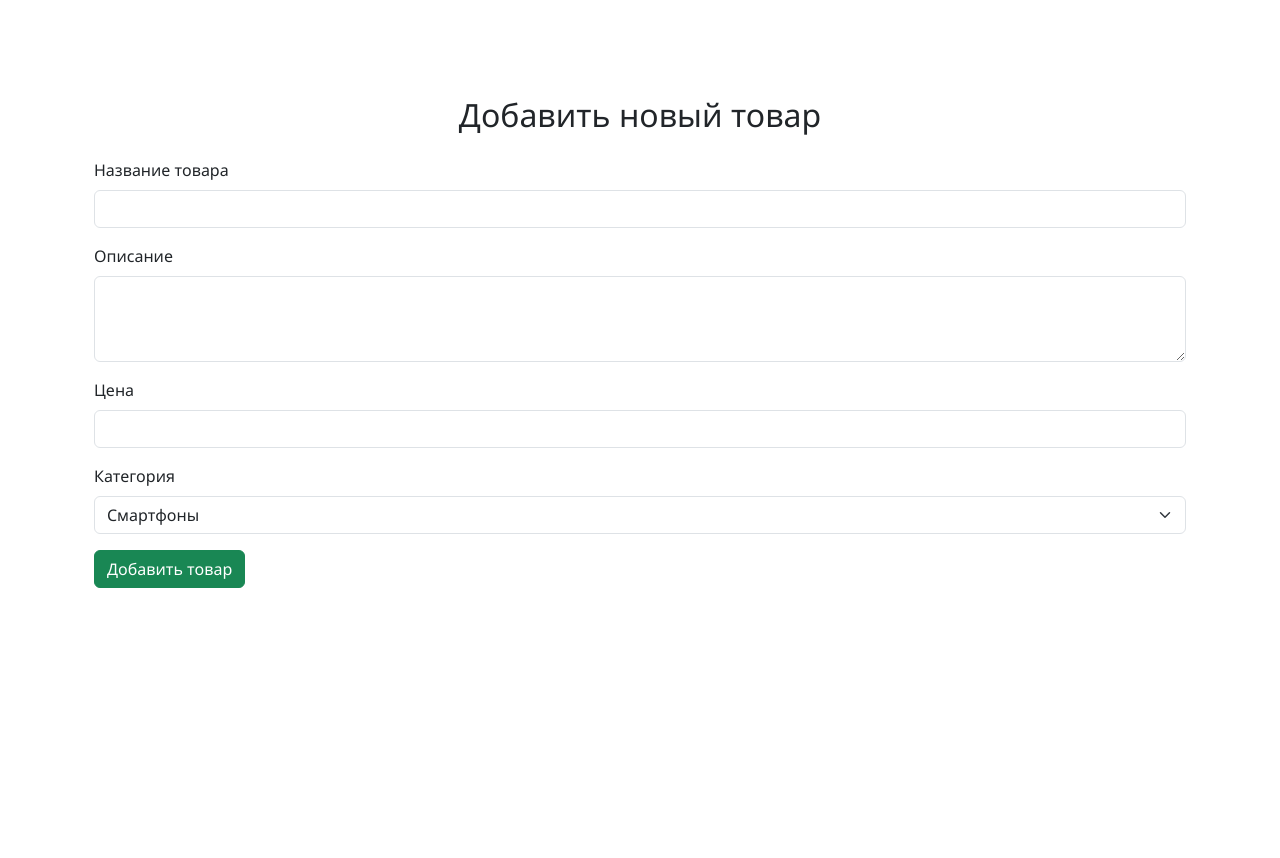
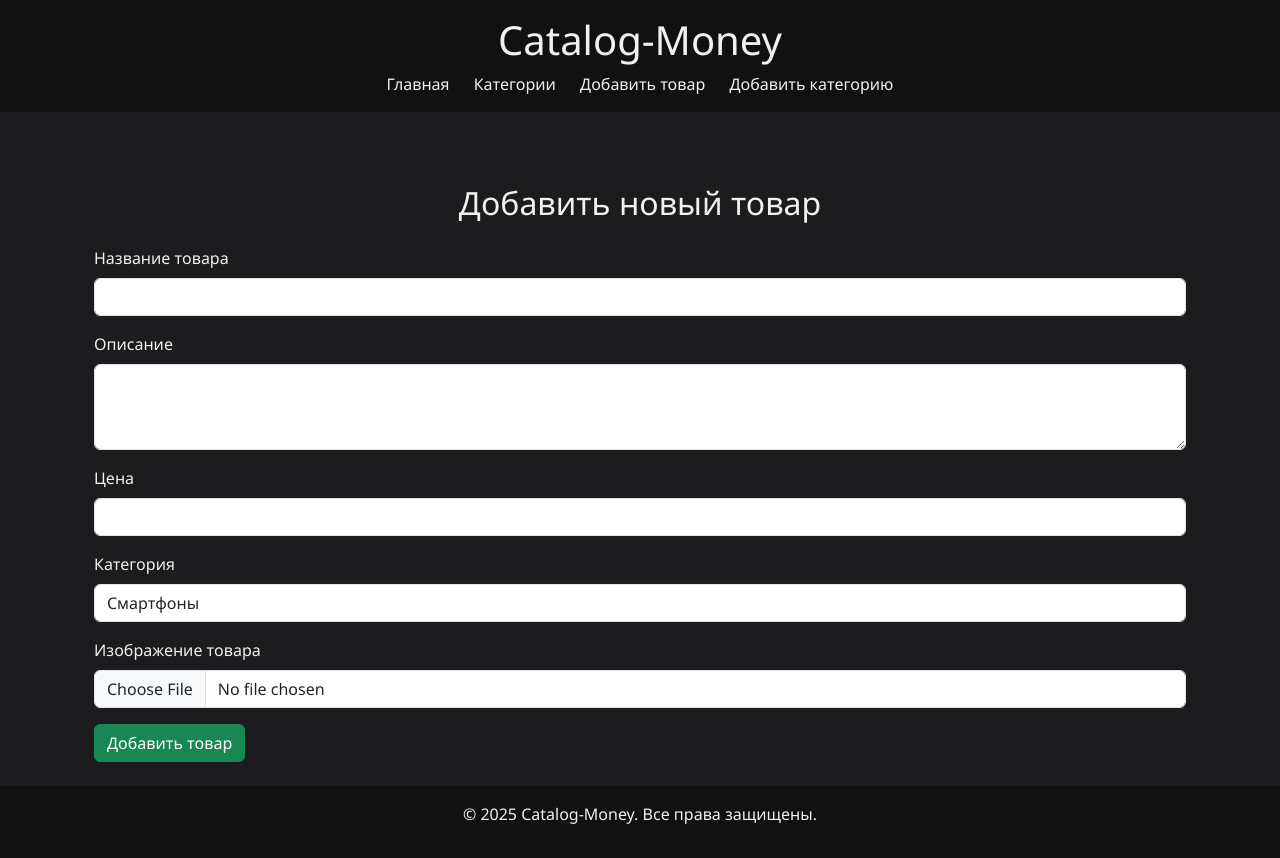
Before and after one commit to veressc/Catalog-Money, a Flask app: page /add-product in a window 1280 px wide. Before the commit the page ends 588 px from the top, so only its background shows below. Run offline with Flask 3, Linux system fonts and the light colour scheme; data comes from the database, SQL or seed files in the repository; both versions use the stored data as it was after the commit.

Commit message:
Переделана структура проекта, добавлена функция интеграции фотографии и ее удаление вместе со страницей из DB

```diff
--- a/app/routes.py
+++ b/app/routes.py
@@ -1,21 +1,20 @@
-from flask import Flask, render_template, request, redirect, url_for, jsonify, Blueprint
+# routes.py
+from flask import Flask, render_template, request, redirect, url_for, jsonify, Blueprint, current_app
 from app.models import db, Category, Product
+from werkzeug.utils import secure_filename
+import os
 
-# Создание Blueprint
 bp = Blueprint('main', __name__)
 
-# Главная страница
 @bp.route('/')
 def index():
     return render_template('index.html')
 
-# Страница категорий
 @bp.route('/categories')
 def categories():
     categories = Category.query.all()
     return render_template('categories.html', categories=categories)
 
-# Страница товаров по категории
 @bp.route('/category/<int:category_id>')
 def products(category_id):
     sort = request.args.get('sort', 'name')
@@ -41,36 +40,37 @@ def products(category_id):
 
     products = products.all()
     category = Category.query.get_or_404(category_id)
-
     return render_template('products.html', products=products, category=category)
 
-# Детальная страница товара
 @bp.route('/product/<int:product_id>')
 def product_detail(product_id):
     product = Product.query.get_or_404(product_id)
     return render_template('product_detail.html', product=product)
 
-# Удаление товара
 @bp.route('/delete_product/<int:product_id>', methods=['POST'])
 def delete_product(product_id):
     product = Product.query.get_or_404(product_id)
+
+    # Удаляем изображение, если оно есть
+    if product.image_filename:
+        image_path = os.path.join(current_app.config['UPLOAD_FOLDER'], product.image_filename)
+        if os.path.exists(image_path):
+            os.remove(image_path)
+
+    # Удаляем сам продукт из базы
     db.session.delete(product)
     db.session.commit()
-    return redirect(url_for('main.categories'))
 
-# Автокомплит
+    return redirect(url_for('main.products', category_id=product.category_id))
 @bp.route('/autocomplete')
 def autocomplete():
     query = request.args.get('query', '')
     if not query:
         return jsonify([])
-
     products = Product.query.filter(Product.name.ilike(f"%{query}%")).all()
     suggestions = [product.name for product in products]
-
     return jsonify(suggestions)
 
-# Страница добавления товара
 @bp.route('/add-product', methods=['GET', 'POST'])
 def add_product():
     if request.method == 'POST':
@@ -79,16 +79,36 @@ def add_product():
         price = float(request.form['price'])
         category_id = int(request.form['category_id'])
 
-        new_product = Product(name=name, description=description, price=price, category_id=category_id)
+        # Получение файла изображения
+        image = request.files.get('image')
+        image_filename = None
+
+        if image and '.' in image.filename and \
+           image.filename.rsplit('.', 1)[1].lower() in {'png', 'jpg', 'jpeg', 'gif'}:
+            filename = secure_filename(image.filename).replace(" ", "_")
+            image_path = os.path.join(current_app.config['UPLOAD_FOLDER'], filename)
+            image.save(image_path)
+            image_filename = filename
+
+        # Создание и сохранение нового товара
+        new_product = Product(
+            name=name,
+            description=description,
+            price=price,
+            category_id=category_id,
+            image_filename=image_filename
+        )
+
         db.session.add(new_product)
         db.session.commit()
 
         return redirect(url_for('main.products', category_id=category_id))
 
+    # GET-запрос: отображаем форму
     categories = Category.query.all()
     return render_template('add_product.html', categories=categories)
 
-# Cтраничка добавления категорий
+
 @bp.route('/add-category', methods=['GET', 'POST'])
 def add_category():
     if request.method == 'POST':
@@ -106,10 +126,7 @@ def add_category():
 @bp.route('/delete_category/<int:category_id>', methods=['POST'])
 def delete_category(category_id):
     category = Category.query.get_or_404(category_id)
-
-    # Удаляем все продукты этой категории (чтобы не было осиротевших записей)
     Product.query.filter_by(category_id=category.id).delete()
-
     db.session.delete(category)
     db.session.commit()
     return redirect(url_for('main.categories'))
--- a/app/templates/add_product.html
+++ b/app/templates/add_product.html
@@ -3,7 +3,7 @@
 {% block content %}
 <div class="container mt-5">
     <h2 class="text-center mb-4">Добавить новый товар</h2>
-    <form method="POST" action="/add-product">
+    <form method="POST" enctype="multipart/form-data">
         <div class="mb-3">
             <label for="name" class="form-label">Название товара</label>
             <input type="text" class="form-control" id="name" name="name" required>
@@ -18,12 +18,16 @@
         </div>
         <div class="mb-3">
             <label for="category_id" class="form-label">Категория</label>
-            <select class="form-select" id="category_id" name="category_id" required>
+            <select class="form-control" id="category_id" name="category_id" required>
                 {% for category in categories %}
                     <option value="{{ category.id }}">{{ category.name }}</option>
                 {% endfor %}
             </select>
         </div>
+        <div class="mb-3">
+            <label for="image" class="form-label">Изображение товара</label>
+            <input type="file" class="form-control" id="image" name="image" accept="image/*">
+        </div>
         <button type="submit" class="btn btn-success">Добавить товар</button>
     </form>
 </div>
--- a/app/templates/base.html
+++ b/app/templates/base.html
@@ -2,86 +2,73 @@
 <html lang="ru">
 <head>
     <meta charset="UTF-8">
+    <meta name="viewport" content="width=device-width, initial-scale=1.0">
     <title>Catalog-Money</title>
-    <meta name="viewport" content="width=device-width, initial-scale=1">
-
-    <!-- Bootstrap -->
     <link href="https://cdn.jsdelivr.net/npm/bootstrap@5.3.3/dist/css/bootstrap.min.css" rel="stylesheet">
     <script src="https://cdn.jsdelivr.net/npm/bootstrap@5.3.3/dist/js/bootstrap.bundle.min.js"></script>
-
-    <!-- Свои стили -->
     <style>
-        /* Фон всей страницы */
         body {
-            background: #ffffff; /* Белый цвет фона */
-            color: #212529; /* Тёмно-серый цвет текста */
+            background-color: #1c1c1e;
+            color: #f1f1f1;
+            font-family: 'Segoe UI', Tahoma, Geneva, Verdana, sans-serif;
             min-height: 100vh;
-            margin: 0;
-            font-family: 'Segoe UI', Tahoma, Geneva, Verdana, sans-serif;
         }
 
-        /* Центрируем текст */
-        h1, h2, h3, p {
+        a, a:visited {
+            color: #0dcaf0;
+            text-decoration: none;
+        }
+
+        a:hover {
+            text-decoration: underline;
+        }
+
+        .btn-custom {
+            background-color: #292b2c;
+            color: #f1f1f1;
+            border: 1px solid #444;
+            transition: all 0.3s ease;
+        }
+
+        .btn-custom:hover {
+            background-color: #0dcaf0;
+            color: #1c1c1e;
+            box-shadow: 0 0 10px #0dcaf0;
+        }
+
+        header, footer {
+            padding: 1rem 0;
+            background-color: #111;
             text-align: center;
         }
 
-        /* Общая анимация для всех кнопок */
-        .btn-animated {
-            transition: transform 0.3s ease, box-shadow 0.3s ease;
+        .nav-link {
+            color: #f1f1f1;
+            margin: 0 10px;
         }
 
-        /* Стиль для кнопки "Смотреть категории" */
-        .btn-categories {
-            background-color: #0d6efd;
-            color: white;
-            border: none;
+        .nav-link:hover {
+            color: #0dcaf0;
         }
-
-        .btn-categories:hover {
-            transform: scale(1.07) translateY(-2px);
-            box-shadow: 0 0 20px rgba(13, 110, 253, 0.8); /* Голубое свечение */
-        }
-
-        /* Стиль для кнопки "Добавить товар" */
-        .btn-add-product {
-            background-color: transparent;
-            color: #6f42c1;
-            border: 2px solid #6f42c1;
-        }
-
-        .btn-add-product:hover {
-            transform: scale(1.07) translateY(-2px);
-            box-shadow: 0 0 20px rgba(111, 66, 193, 0.8); /* Фиолетовое свечение */
-            background-color: #6f42c1;
-            color: white;
-        }
-
-        /* Чтобы кнопки красиво отступали друг от друга */
-        .button-group {
-            display: flex;
-            justify-content: center;
-            gap: 20px;
-            margin-top: 20px;
-        }
-        .btn-add-category {
-        background-color: #ffcc00; /* Нежно-золотой цвет */
-        border: 2px solid #ffcc00;
-        color: #222;
-        transition: all 0.3s ease;
-        box-shadow: 0 0 8px #ffcc00;
-        }
-
-        .btn-add-category:hover {
-        background-color: #fff8e1;
-        color: #ff9900;
-        border: 2px solid #ff9900;
-        box-shadow: 0 0 12px #ff9900, 0 0 20px #ff9900;
-        }
-}
     </style>
 </head>
-<body class="container py-5">
-    {% block content %}
-    {% endblock %}
+<body>
+    <header>
+        <h1>Catalog-Money</h1>
+        <nav>
+            <a class="nav-link d-inline" href="/">Главная</a>
+            <a class="nav-link d-inline" href="/categories">Категории</a>
+            <a class="nav-link d-inline" href="/add-product">Добавить товар</a>
+            <a class="nav-link d-inline" href="/add-category">Добавить категорию</a>
+        </nav>
+    </header>
+
+    <main class="container py-4">
+        {% block content %}{% endblock %}
+    </main>
+
+    <footer>
+        <p>&copy; 2025 Catalog-Money. Все права защищены.</p>
+    </footer>
 </body>
 </html>
```
Also changed, not shown: app/__init__.py (+11 -1 lines), app/models.py (+10 -12 lines), app/templates/product_detail.html (+20 -6 lines), instance/catalog.db.
